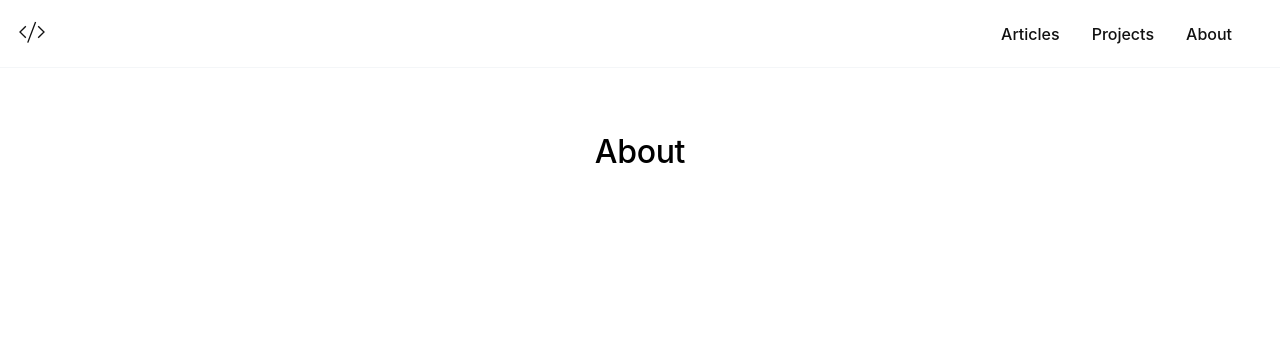
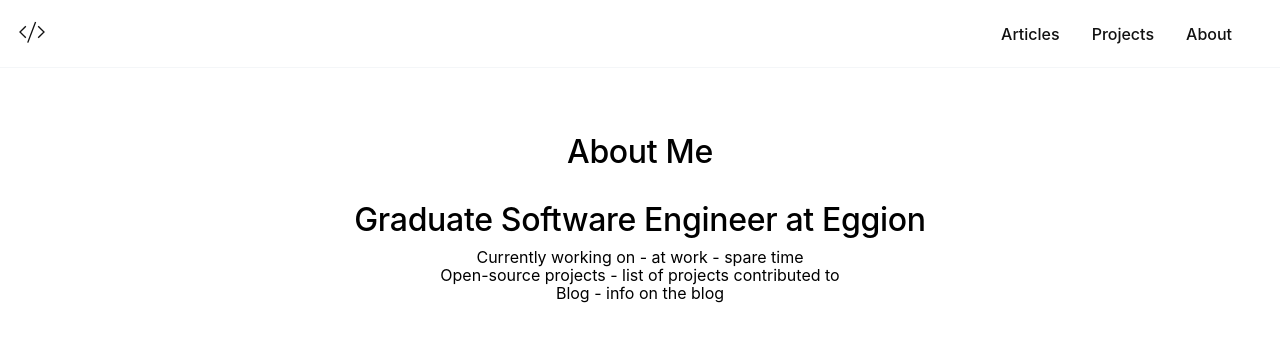
Before and after one commit to braydenk/braydenkilleen.com, a Gatsby site: page /about in a window 1280 px wide. Built offline with nearby package versions, Linux system fonts and the light colour scheme; Gatsby itself is replaced by a stand-in of ours.

Commit message:
About page structure

```diff
--- a/src/pages/about.js
+++ b/src/pages/about.js
@@ -1,10 +1,14 @@
 import React from 'react';
 import Layout from '../components/Layout';
 
-export default ({ data }) => {
+export default () => {
   return (
     <Layout>
-      <h1>About</h1>
+      <h1>About Me</h1>
+      <h2>Graduate Software Engineer at Eggion</h2>
+      <div>Currently working on - at work - spare time</div>
+      <div>Open-source projects - list of projects contributed to</div>
+      <div>Blog - info on the blog</div>
     </Layout>
   );
 };
```
